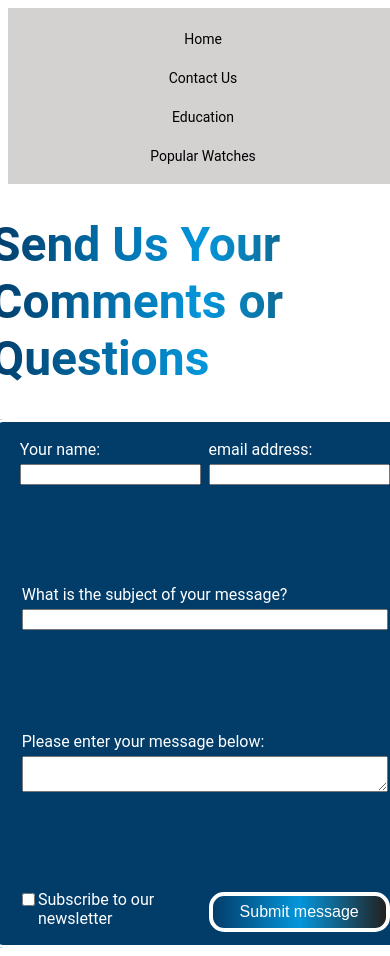
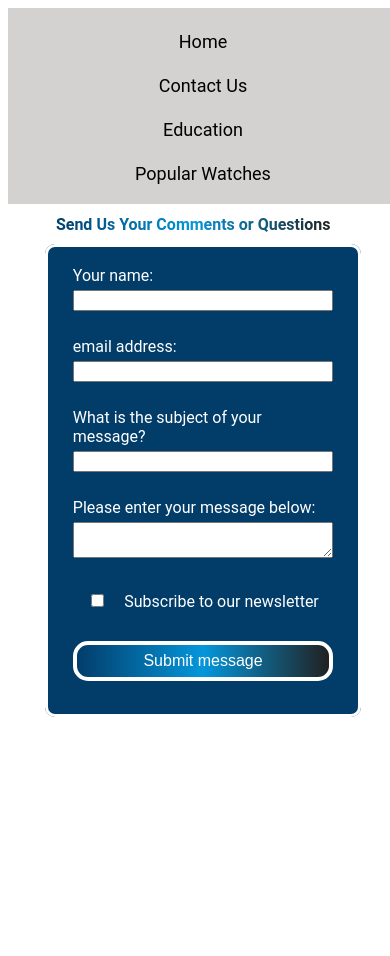
Before and after one commit to DPodrasky/first-app-academy-website, a plain HTML site: page contact.html in a window 390 px wide. Shown: the top 956 px of the page. After the commit the page ends 844 px from the top, so only its background shows below. Drawn offline with Linux system fonts and the light colour scheme.

Commit message:
made more granular adjustments to css styling for improved resonsiveness

```diff
--- a/main.css
+++ b/main.css
@@ -51,11 +51,15 @@ fieldset {
 }
 
 .contact-heading {
+    display: inline-flex;
+    flex-direction: row;
+    position: relative;
     z-index: 2;
     font-size: 48px;
     background: linear-gradient(270deg, #212121, #0496db, #023d6a);
     background-clip: text;
     color: transparent;
+    justify-self: center;
 }
 
 .ed-heading {
@@ -301,12 +305,18 @@ header {
         padding-top: 23px;
         text-decoration: none;
         color: black;
-        font-size: 14px;
+        font-size: 18px;
     }
 
     .overlay-title-top {
+        position: absolute;
+        z-index: 2;
         top: 19%;
         font-size: 14px;
+        background: linear-gradient(270deg, #212121, #0496db, #023d6a);
+        background-clip: text;
+        color: transparent;
+        text-align: center;
     }
 
     .pop-watch-heading {
@@ -333,6 +343,54 @@ header {
     .list-img {
         width: 60%;
     }
+
+    .contact-heading {
+        font-size: 16px;
+        justify-self: center;
+        margin-left: 4%;
+    }
+
+    .fieldset-grid {
+        display: grid;
+        grid-template-columns: 1fr;
+        grid-template-rows: repeat(6, 1fr);
+        grid-column-gap: 1%;
+        grid-row-gap: 5%;
+        padding: 10px 10px 25px 10px;
+    }
+
+    .grid-item-wide {
+        display: inline-flex;
+        grid-column: span 1;
+        flex-direction: column;
+        padding: 1%;
+    }
+
+    .subscribe-label {
+        position: relative;
+        z-index: 2;
+        font-size: 16px;
+        color: white;
+        top: 11px;
+    }
+
+    #subscribe {
+        position: relative;
+        padding: 0;
+        top: 10px;
+    }
+
+    #submit-button {
+        position: relative;
+        height: 40px;
+        border-radius: 15px;
+        font-size: 16px;
+        background: linear-gradient(270deg, #212121, #0496db, #023d6a);
+        color: white;
+        border: 4px solid white;
+        bottom: 15px;
+    }
+
 }
 
 @media (min-width: 401px) and (max-width: 500px) {
@@ -353,6 +411,7 @@ header {
     .columns-container {
         flex-direction: column;
     }
+
     .contact-heading {
         position: relative;
         z-index: 2;
@@ -363,6 +422,7 @@ header {
         align-self: center;
         margin-left: 4%;
     }
+
     .fieldset-grid {
         display: grid;
         grid-template-columns: 1fr;
@@ -371,13 +431,14 @@ header {
         grid-row-gap: 5%;
         padding: 10px 10px 25px 10px;
     }
+
     .grid-item-wide {
         display: inline-flex;
         grid-column: span 1;
         flex-direction: column;
         padding: 1%;
+    }
 
-    }
     .subscribe-label {
         position: relative;
         z-index: 2;
@@ -588,7 +649,6 @@ header {
         background-clip: text;
         color: transparent;
         align-self: center;
-        right: 2%;
     }
 
     .list-link:hover {
```
